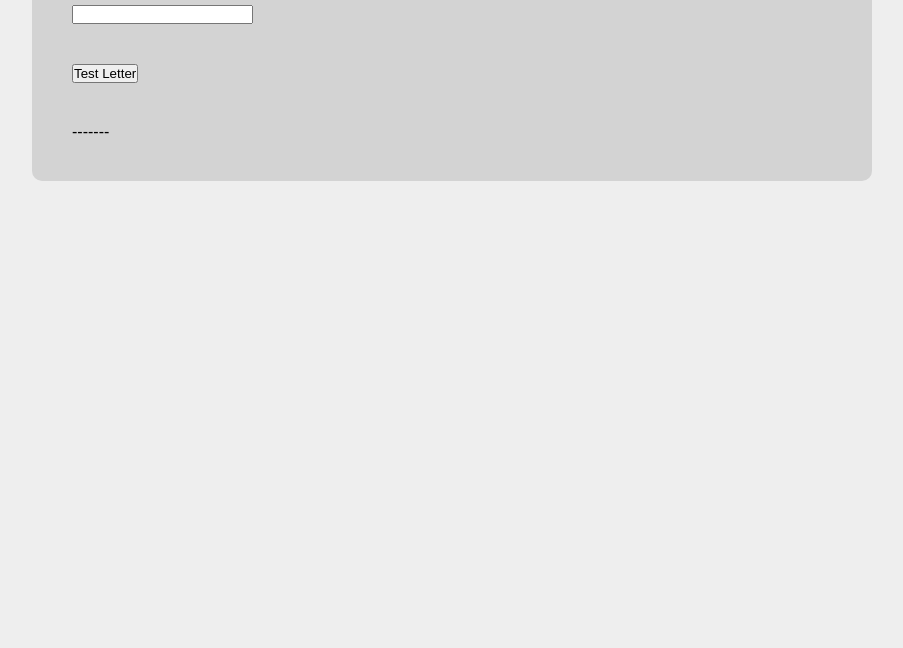
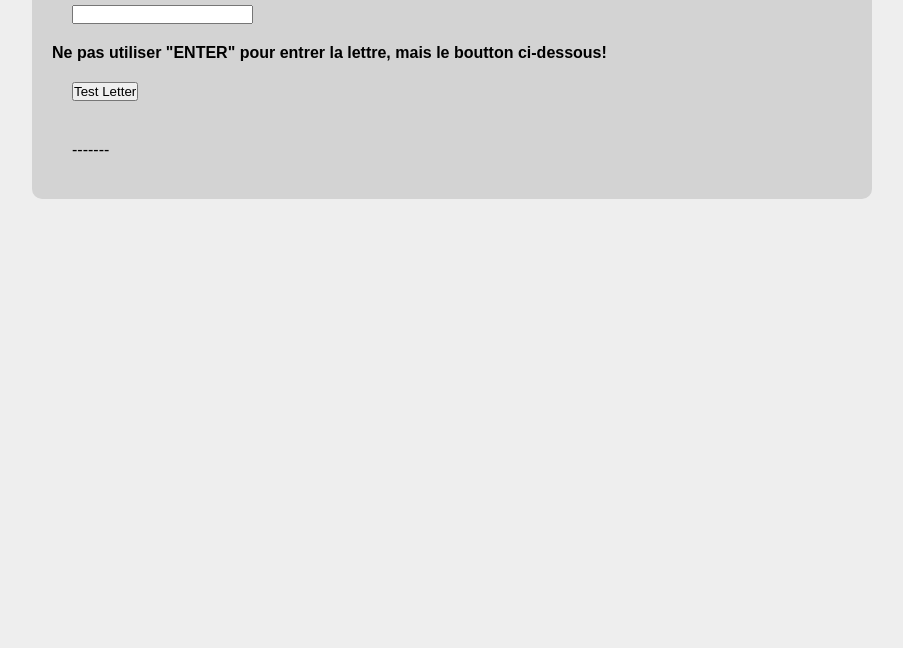
Before and after one commit to julienripet/JeuDuPendu, a plain HTML site: page index.html in a window 1280 px wide. Shown: the part 152-800 px from the top of the page, without its empty margins (188-1091 px from the left). Drawn offline with Linux system fonts and the light colour scheme.

Commit message:
adding warning message against Backspace

```diff
--- a/index.html
+++ b/index.html
@@ -14,6 +14,7 @@
         <input type="text" maxlength="1" id="guessedLetter" >
         <!-- <input type="submit" value="Tester la lettre" onclick="TestLetter()"> -->
     </form>
+    <p><strong>Ne pas utiliser "ENTER" pour entrer la lettre, mais le boutton ci-dessous!</strong></p>
     <button type="button" onclick="TestLetter()">Test Letter</button>
     <div id="correctLetters">-------</div>
 </body>
```
